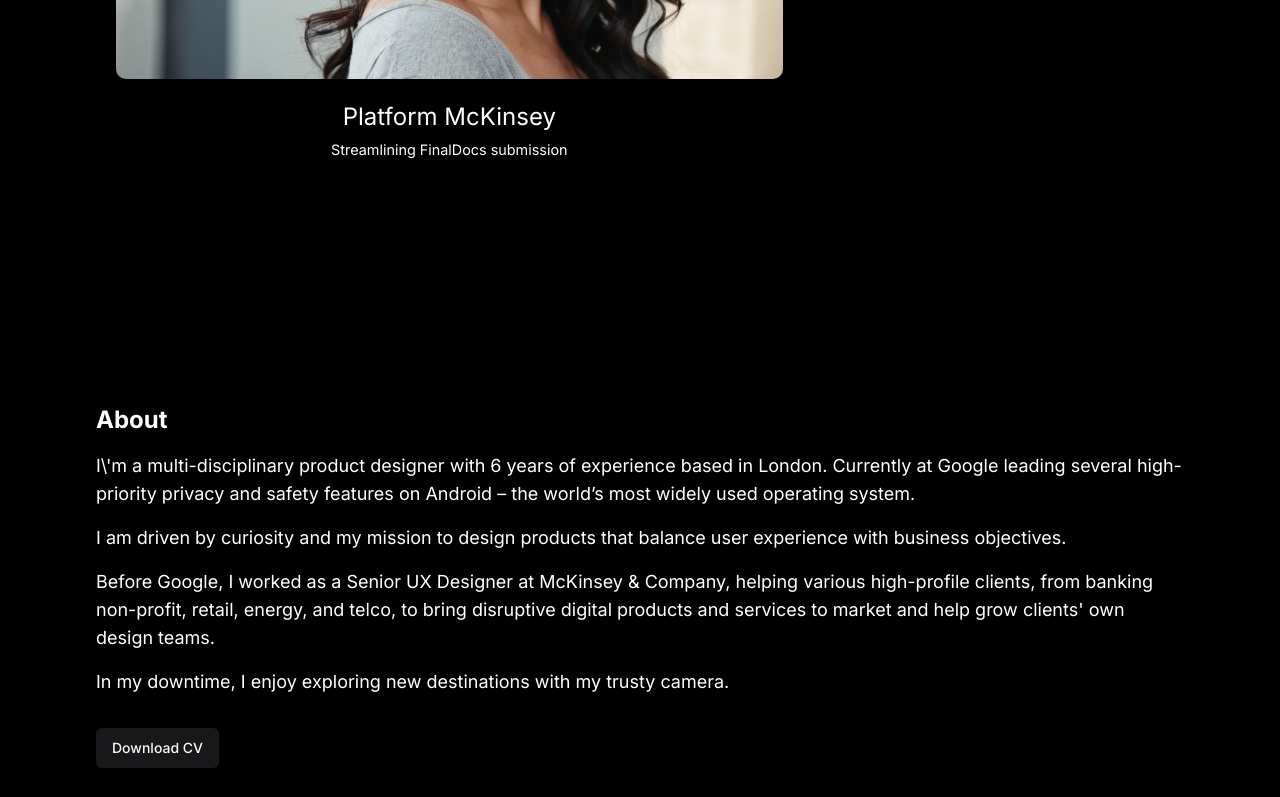
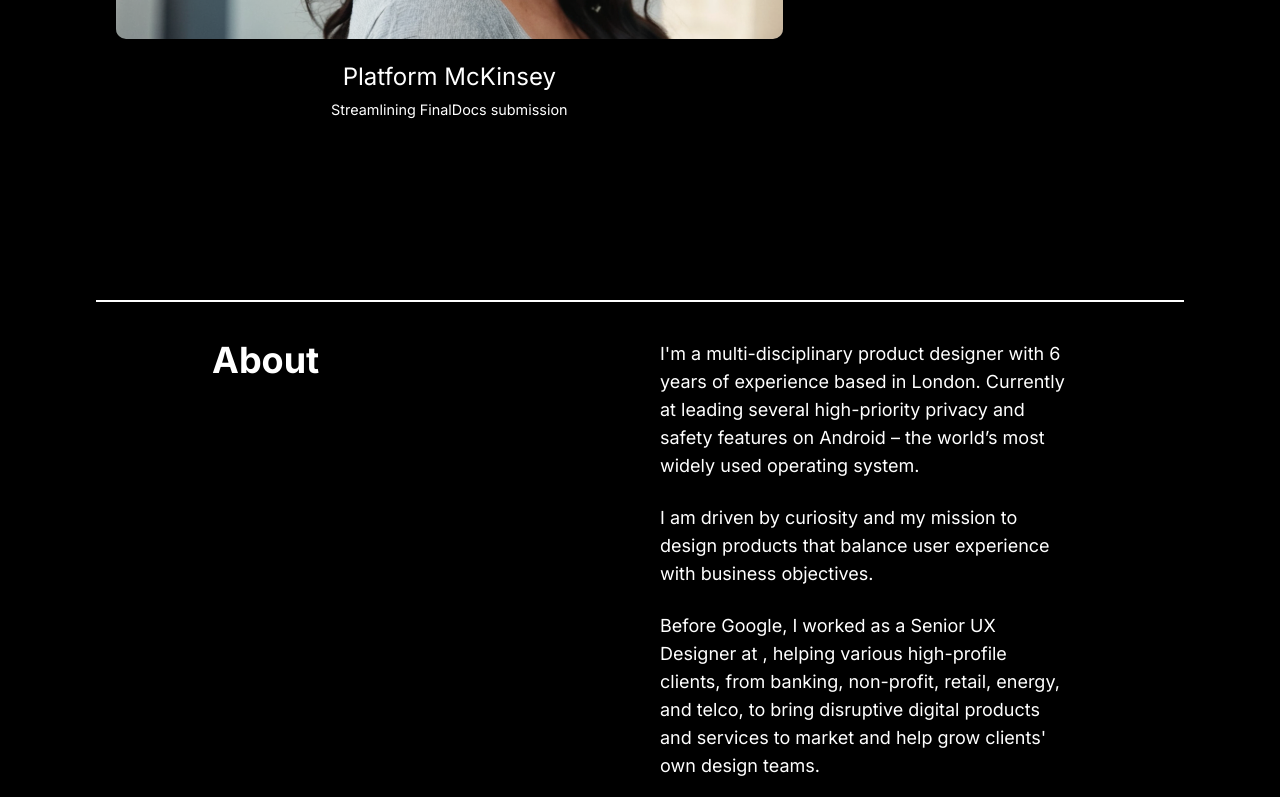
Before and after one commit to Rajesh-Reddy1/Protfo, a Next.js app: page / in a window 1280 px wide. Shown: the part 2000-2797 px from the top of the page. Built offline with nearby package versions, Linux system fonts and the light colour scheme.

Commit message:
About , Skills

```diff
--- a/app/globals.css
+++ b/app/globals.css
@@ -58,7 +58,7 @@
 .section-title {
   /* font-size: 2.5rem; */
   text-align: left;
-  margin-bottom: 80px;
+  margin-bottom: 40px;
   text-shadow: 10px;
 }
 
@@ -160,3 +160,115 @@
 .parent-container {
   width: 100%; /* Or a specific width value */
 }
+
+
+/* About.css */
+
+.about-section {
+  background-color: #000; /* Black background */
+  color: #fff; /* White text */
+}
+
+.container {
+  max-width: 1200px; /* Adjust container width as needed */
+}
+
+.about-text p {
+  font-size: 1.1rem; /* Slightly larger font size for better readability */
+  line-height: 1.7; /* Adjust line height for better spacing */
+  margin-bottom: 1.5rem; /* More space between paragraphs */
+}
+
+.about-text span {
+  color: #42b883; /* Green color for company names */
+  font-weight: 600; /* Slightly bolder font weight */
+}
+
+.experience-item {
+  border-bottom: 1px solid rgba(255, 255, 255, 0.1); /* Subtle white divider */
+  padding-bottom: 2rem;
+  margin-bottom: 2rem; /* Add margin for spacing between items */
+}
+
+.experience-item h3 {
+  font-size: 1.6rem; /* Larger font size for company name */
+  margin-bottom: 0.5rem;
+}
+
+.experience-item p {
+  font-size: 1rem;
+  color: #b3b3b3; /* Lighter gray for role description */
+  line-height: 1.6;
+}
+
+.experience-item span {
+  font-size: 2rem;
+  transition: transform 0.3s ease; /* Add a smooth transition for the icon */
+}
+
+.experience-item:hover span {
+  transform: rotate(90deg); /* Rotate the plus/minus icon on hover */
+}
+.line {
+max-width: 1200px;
+  background-color: #ffffff; /* Dark gray */
+  height: 2px;
+
+}
+
+
+.known-for-title {
+  text-align: left; /* Align title to the left */
+}
+
+.known-for-list {
+  list-style: none;
+  padding: 0;
+  margin-top: 1rem; /* Add spacing from title */
+}
+
+.known-for-item {
+  font-size: 2rem;
+  font-weight: 600;
+  margin-bottom: 0.8rem;
+}
+/* Contact.css */
+
+.contact-section {
+  background-color: #000;
+  color: #fff;
+  padding: 80px 0;
+  position: relative; /* To position the year label */
+}
+
+.container {
+  max-width: 1200px;
+  margin: 0 auto;
+  padding: 0 20px;
+}
+
+.contact-title {
+  text-align: center;
+  margin-bottom: 80px;
+}
+
+
+/* Add hover effect to the social media icons */
+.social-media a {
+  margin-right: 10px;
+  transition: color 0.3s ease;
+}
+
+.social-media a:hover {
+  color: #4caf50; /* Green hover color */
+}
+
+/* Make the submit button green */
+.bg-green-500 {
+  background-color: #4caf50;
+}
+
+/* Add a hover effect to the submit button */
+.bg-green-600 {
+  background-color: #3e8e41; /* Darker green on hover */
+}
--- a/components/component/content.tsx
+++ b/components/component/content.tsx
@@ -4,11 +4,13 @@ import { Button } from "@/components/ui/button";
 import img1 from "./img1.jpg";
 import img2 from "./img2.png";
 import logo from "./image.png";
-import { useState } from "react";
+import { useEffect, useState } from "react";
 
 export function Content() {
+  const [expandedItems, setExpandedItems] = useState<number[]>([]);
   const HoverWord = ({ children, className }: any) => {
     const [isHovered, setIsHovered] = useState(false);
+
     return (
       <span
         className={`inline-block transition-transform duration-200 ${
@@ -38,6 +40,55 @@ export function Content() {
     },
   ];
 
+  const aboutContent = [
+    {
+      id: 1,
+      text: "I'm a multi-disciplinary product designer with 6 years of experience based in London. Currently at  leading several high-priority privacy and safety features on Android – the world’s most widely used operating system.",
+    },
+    {
+      id: 2,
+      text: "I am driven by curiosity and my mission to design products that balance user experience with business objectives.",
+    },
+    {
+      id: 3,
+      text: "Before Google, I worked as a Senior UX Designer at , helping various high-profile clients, from banking, non-profit, retail, energy, and telco, to bring disruptive digital products and services to market and help grow clients' own design teams.",
+    },
+    {
+      id: 4,
+      text: "In my downtime, I enjoy exploring new destinations with my trusty camera.",
+    },
+  ];
+
+  const experience = [
+    {
+      id: 1,
+      company: "Google",
+      role: "Interaction Designer",
+    },
+    {
+      id: 2,
+      company: "McKinsey & Company",
+      role: "Product Design Lead",
+    },
+  ];
+
+  const toggleItem = (itemId: number) => {
+    setExpandedItems((prevExpanded) =>
+      prevExpanded.includes(itemId)
+        ? prevExpanded.filter((id) => id !== itemId)
+        : [...prevExpanded, itemId]
+    );
+  };
+  const knownForItems = [
+    "User Research",
+    "Product Design",
+    "User Experience Design",
+    "Design Strategy",
+    "Motion Design",
+    "High Fidelity Prototyping",
+    "Workshop Facilitation",
+    "Certified SCRUM Master",
+  ];
   return (
     <div className="bg-black text-white">
       <main className=" align-middle px-6 md:px-12 lg:px-24">
@@ -93,11 +144,15 @@ export function Content() {
           </section>
         </div>
 
-        <section className="projects-section">
+        <section className="projects-section relative">
+        <div className=" about-section line absolute top-0 left-0 right-0 mx-auto w-5/7 h-px bg-gray-100"></div>
+
           <div className="container">
             <div className="parent-container">
               <div className="header-container">
-                <div className="section-title text-4xl font-bold">Selected works</div>
+                <div className="section-title text-4xl font-bold">
+                  Selected works
+                </div>
                 <div className="section-title text-2xl font-thin">21'-24'</div>
               </div>
             </div>
@@ -130,71 +185,164 @@ export function Content() {
             </div>
           </div>
         </section>
-        <section className="my-16">
-          <h2 className="text-2xl font-bold">About</h2>
-          <p className="mt-4 text-lg">
-            I\'m a multi-disciplinary product designer with 6 years of
-            experience based in London. Currently at Google leading several
-            high-priority privacy and safety features on Android – the world’s
-            most widely used operating system.
-          </p>
-          <p className="mt-4 text-lg">
-            I am driven by curiosity and my mission to design products that
-            balance user experience with business objectives.
-          </p>
-          <p className="mt-4 text-lg">
-            Before Google, I worked as a Senior UX Designer at McKinsey &
-            Company, helping various high-profile clients, from banking
-            non-profit, retail, energy, and telco, to bring disruptive digital
-            products and services to market and help grow clients' own design
-            teams.
-          </p>
-          <p className="mt-4 text-lg">
-            In my downtime, I enjoy exploring new destinations with my trusty
-            camera.
-          </p>
-          <Button className="mt-8">Download CV</Button>
-          <img
-            src="/placeholder.svg"
-            alt="Profile"
-            className="mt-8 w-48 h-48 rounded-full"
-          />
-        </section>
-        <section className="my-16">
-          <h2 className="text-2xl font-bold">What I'm known for</h2>
-          <ul className="mt-4 space-y-2 text-lg">
-            <li>User Research</li>
-            <li>Product Design</li>
-            <li>User Experience Design</li>
-            <li>Design Strategy</li>
-            <li>Motion Design</li>
-            <li>High Fidelity Prototyping</li>
-            <li>Workshop Facilitation</li>
-            <li>Certified SCRUM Master</li>
-          </ul>
-        </section>
-        <section className="my-16">
-          <h2 className="text-2xl font-bold">Coaching</h2>
-          <p className="mt-4 text-lg">
-            Looking for 1:1 mentoring with your design career?
-          </p>
-          <p className="mt-4 text-lg">
-            I'm here to help! I've helped many people land their first job in UX
-            over the years. Maybe you're feeling a bit lost at building your
-            portfolio, contemplating a career switch into UX design, or just
-            need help with some challenges you're facing at work.
-          </p>
-          <Button className="mt-8">Book now</Button>
-          <div className="mt-8 p-4 bg-gray-800 rounded-lg">
-            <p className="text-lg text-gray-400">
-              "Dousan is very kind and incredibly generous in sharing his past
-              experiences and how he tackled the challenges he faced. He was
-              super helpful and gave me some great advice on how to take my
-              portfolio and/or the roles I'm applying for."
-            </p>
-            <p className="mt-4 text-lg font-semibold">- Junior UX Designer</p>
+
+        <section className="about-section bg-black text-white py-10 px-6 md:px-12 lg:px-24 relative">
+          <div className=" about-section line absolute top-0 left-0 right-0 mx-auto w-5/7 h-px bg-gray-100"></div>
+          <div className="container mx-auto">
+            <div className="grid grid-cols-1 md:grid-cols-2 gap-10">
+              <div className="about-text text-left">
+                <div className="section-title text-4xl font-bold">About</div>
+              </div>
+              <div className="experience">
+                {aboutContent.map((item) => (
+                  <p key={item.id} className="text-lg mb-6">
+                    {item.text}
+                  </p>
+                ))}
+                {experience.map((item) => (
+                  <div key={item.id} className="experience-item mb-6">
+                    <div
+                      className="flex items-center justify-between cursor-pointer"
+                      onClick={() => toggleItem(item.id)} // Toggle expansion
+                    >
+                      <h3 className="text-xl font-bold">{item.company}</h3>
+                      <span className="text-2xl transition-transform duration-300 transform">
+                        {expandedItems.includes(item.id) ? "-" : "+"}{" "}
+                      </span>
+                    </div>
+                    {expandedItems.includes(item.id) && (
+                      <p className="text-gray-400 mt-2">{item.role}</p>
+                    )}
+                  </div>
+                ))}
+              </div>
+            </div>
           </div>
         </section>
+
+        <section className="known-for-section bg-black text-white py-8 px-6 md:px-12 lg:px-24 relative">
+        <div className=" about-section line absolute top-0 left-0 right-0 mx-auto w-5/7 h-px bg-gray-100"></div>
+          <div className="container mx-auto">
+            <h3 className="known-for-title text-2xl text-gray-400 mb-6">
+              What I'm known for
+            </h3>
+            <ul className="about-text text-right">
+              {knownForItems.map((item, index) => (
+                <li key={index} className="known-for-item">
+                  {item}
+                </li>
+              ))}
+            </ul>
+          </div>
+        </section>
+
+
+        <section className="contact-section bg-black text-white py-16 px-6 md:px-12 lg:px-24 relative">
+      <div className="container mx-auto">
+        <h2 className="contact-title text-3xl font-bold mb-12">
+          Reach out for a new project or just say hello
+        </h2>
+
+        <div className="grid grid-cols-1 md:grid-cols-2 gap-16">
+          {/* Left Column: Contact Form */}
+          <div className="contact-form">
+            <h3 className="text-xl font-bold mb-6">Send Us a Message</h3>
+            <form>
+              <div className="form-field mb-4">
+                <label htmlFor="name" className="block text-gray-400">
+                  Your Name
+                </label>
+                <input
+                  type="text"
+                  id="name"
+                  className="w-full bg-gray-800 text-white border border-gray-700 rounded px-4 py-2 focus:outline-none focus:border-green-500"
+                  placeholder="Your Name"
+                />
+              </div>
+              <div className="form-field mb-4">
+                <label htmlFor="email" className="block text-gray-400">
+                  Your Email
+                </label>
+                <input
+                  type="email"
+                  id="email"
+                  className="w-full bg-gray-800 text-white border border-gray-700 rounded px-4 py-2 focus:outline-none focus:border-green-500"
+                  placeholder="Your Email"
+                />
+              </div>
+              <div className="form-field mb-4">
+                <label htmlFor="subject" className="block text-gray-400">
+                  Subject
+                </label>
+                <input
+                  type="text"
+                  id="subject"
+                  className="w-full bg-gray-800 text-white border border-gray-700 rounded px-4 py-2 focus:outline-none focus:border-green-500"
+                  placeholder="Subject"
+                />
+              </div>
+              <div className="form-field mb-8">
+                <label htmlFor="message" className="block text-gray-400">
+                  Your Message
+                </label>
+                <textarea
+                  id="message"
+                  className="w-full bg-gray-800 text-white border border-gray-700 rounded px-4 py-2 focus:outline-none focus:border-green-500"
+                  placeholder="Your Message"
+                ></textarea>
+              </div>
+              <button
+                type="submit"
+                className="bg-green-500 hover:bg-green-600 text-white font-bold py-2 px-4 rounded focus:outline-none focus:shadow-outline"
+              >
+                SUBMIT
+              </button>
+            </form>
+          </div>
+
+          {/* Right Column: Contact Info */}
+          <div className="contact-info">
+            <h3 className="text-xl font-bold mb-6">Contact Info</h3>
+            <h4 className="text-gray-400 mb-4">Where to Find Us</h4>
+            <p className="text-gray-400 mb-4">
+              1600 Amphitheatre Parkway <br />
+              Mountain View, CA <br />
+              94043 US
+            </p>
+            <h4 className="text-gray-400 mb-4">Email Us At</h4>
+            <p className="text-gray-400 mb-4">
+              contact@glintsite.com <br />
+              info@glintsite.com
+            </p>
+            <h4 className="text-gray-400 mb-4">Call Us At</h4>
+            <p className="text-gray-400">
+              Phone: (+63) 555 1212 <br />
+              Mobile: (+63) 555 0100 <br />
+              Fax: (+63) 555 0101
+            </p>
+            {/* Social Media Icons */}
+            <div className="social-media mt-4">
+              <a href="#" className="text-gray-400">
+                <i className="fab fa-facebook-f"></i>
+              </a>
+              <a href="#" className="text-gray-400">
+                <i className="fab fa-twitter"></i>
+              </a>
+              <a href="#" className="text-gray-400">
+                <i className="fab fa-instagram"></i>
+              </a>
+              <a href="#" className="text-gray-400">
+                <i className="fab fa-behance"></i>
+              </a>
+            </div>
+          </div>
+        </div>
+      </div>
+    </section>
+
+
+
+
       </main>
     </div>
   );
```
